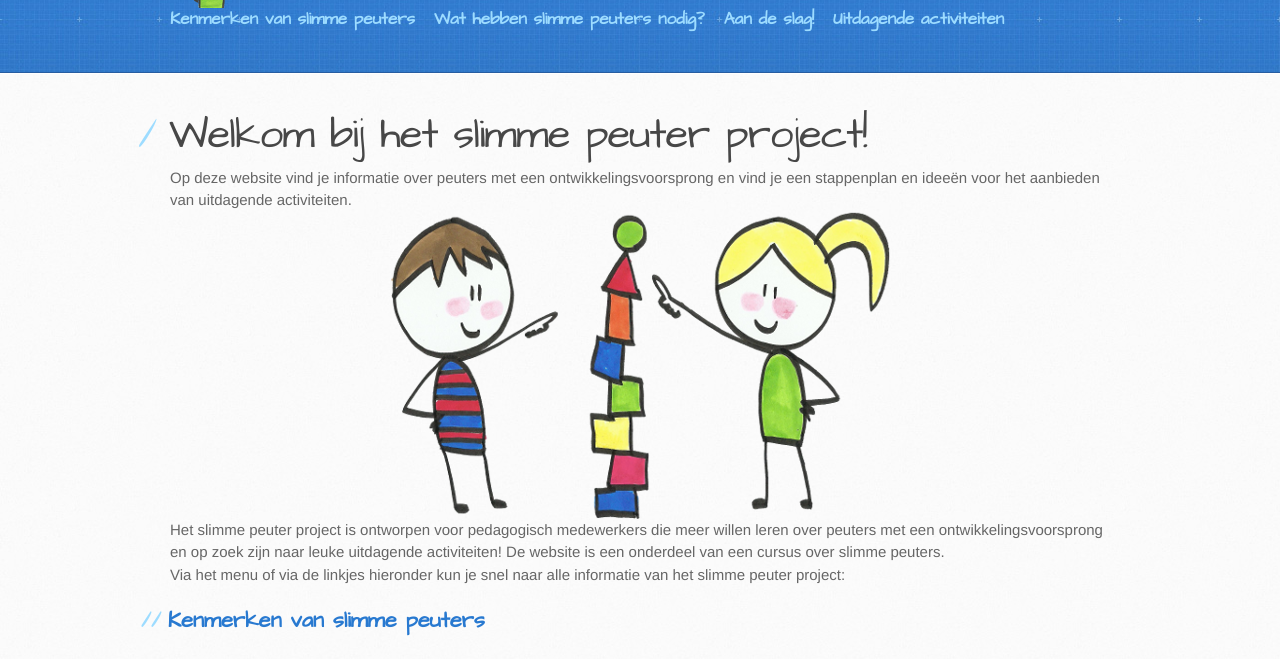
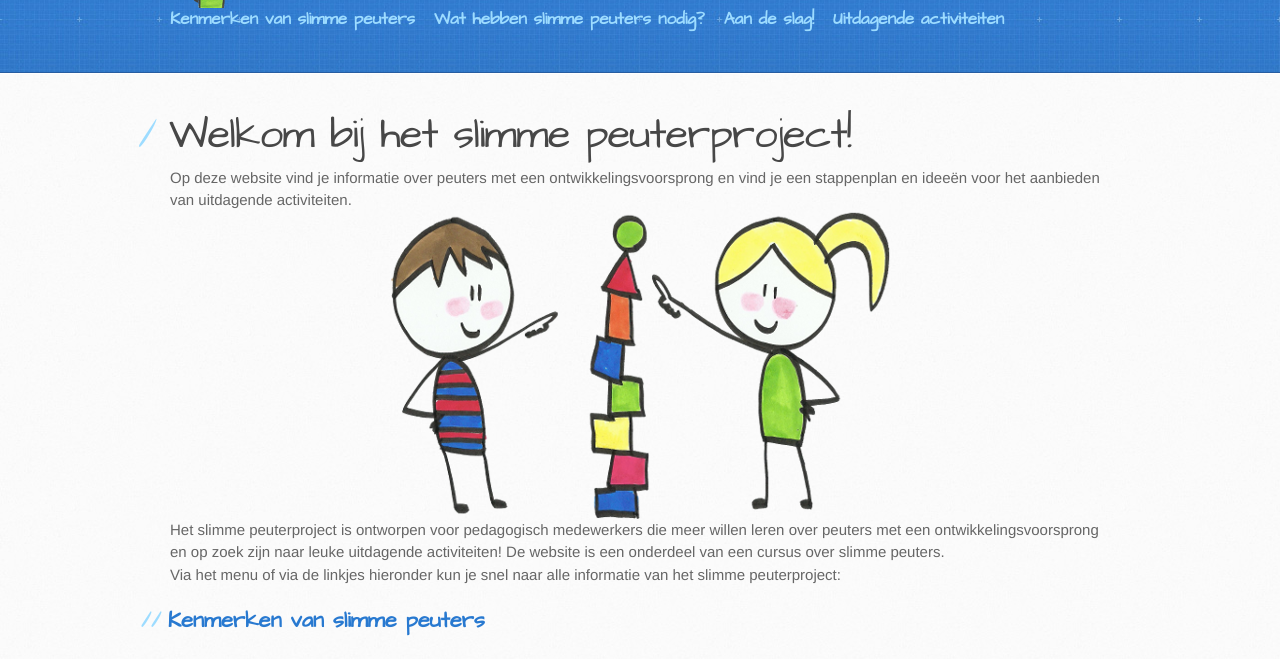
Before and after one commit to marloesbloemenkamp/marloesbloemenkamp.github.io, a Jekyll site: the page built from index.md, in a window 1280 px wide. Shown: the part 141-800 px from the top of the page. Built offline with Jekyll 4.4.1, drawn with Linux system fonts in a browser that asks for light colours; our own code applies the rules of GitHub Pages for plain Markdown files.

Commit message:
slimme peuterproject

```diff
--- a/index.md
+++ b/index.md
@@ -1,15 +1,16 @@
 ---
 layout: default
+published: true
 ---
-# Welkom bij het slimme peuter project!
+# Welkom bij het slimme peuterproject!
 
 Op deze website vind je informatie over peuters met een ontwikkelingsvoorsprong en vind je een stappenplan en ideeën voor het aanbieden van uitdagende activiteiten.
 
 <img src="/images/main-page.png" class="centered"/>
 
-Het slimme peuter project is ontworpen voor pedagogisch medewerkers die meer willen leren over peuters met een ontwikkelingsvoorsprong en op zoek zijn naar leuke uitdagende activiteiten! De website is een onderdeel van een cursus over slimme peuters.
+Het slimme peuterproject is ontworpen voor pedagogisch medewerkers die meer willen leren over peuters met een ontwikkelingsvoorsprong en op zoek zijn naar leuke uitdagende activiteiten! De website is een onderdeel van een cursus over slimme peuters.
 
-Via het menu of via de linkjes hieronder kun je snel naar alle informatie van het slimme peuter project:
+Via het menu of via de linkjes hieronder kun je snel naar alle informatie van het slimme peuterproject:
 
  {% assign sorted_pages = site.pages | sort:"menu_index" %}
 {% for my_page in sorted_pages %}
```
